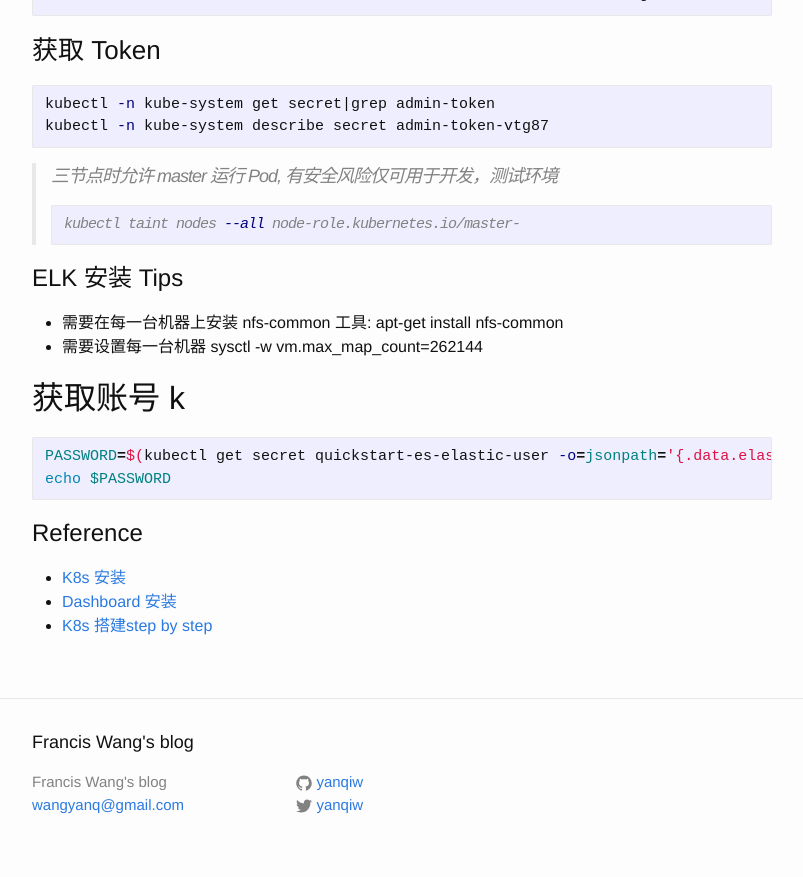
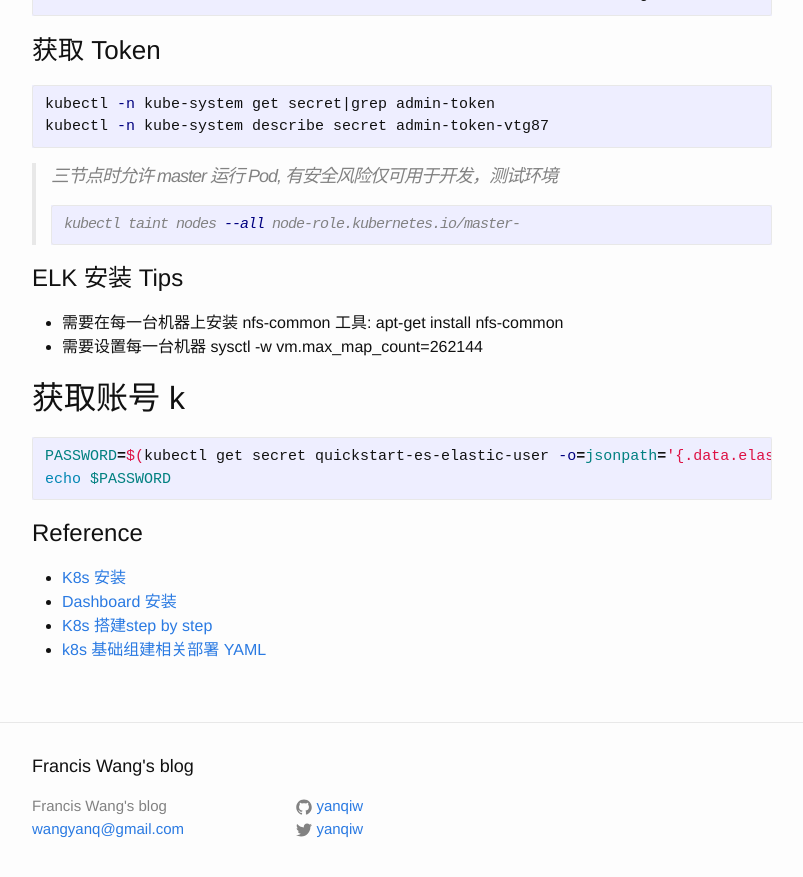
Before and after one commit to yanqiw/yanqiw.github.io, a Jekyll site: the page built from _posts/2021-08-01-k8s-cookbook.markdown, in a window 1280 px wide and 900 px high, scrolled down 2118 px. Shown: the top 877 px of the window, without its empty margins (238-1041 px from the left). Built offline with Jekyll 4.4.1, drawn with Linux system fonts in a browser that asks for light colours.

Commit message:
docs: add reference YAML to k8s doce

```diff
--- a/_posts/2021-08-01-k8s-cookbook.markdown
+++ b/_posts/2021-08-01-k8s-cookbook.markdown
@@ -114,3 +114,4 @@
 - [K8s 安装](https://www.cnblogs.com/xiao987334176/p/11317844.html)
 - [Dashboard 安装](https://segmentfault.com/a/1190000023130407)
 - [K8s 搭建step by step](https://www.toutiao.com/c/user/token/MS4wLjABAAAA0YFomuMNm87NNysXeUsQdI0Tt3gOgz8WG_0B3MzxsmI/?is_new_connect=0&is_new_user=0&tab=article)
+- [k8s 基础组建相关部署 YAML](https://github.com/yanqiw/k8s-study-yaml)
```
